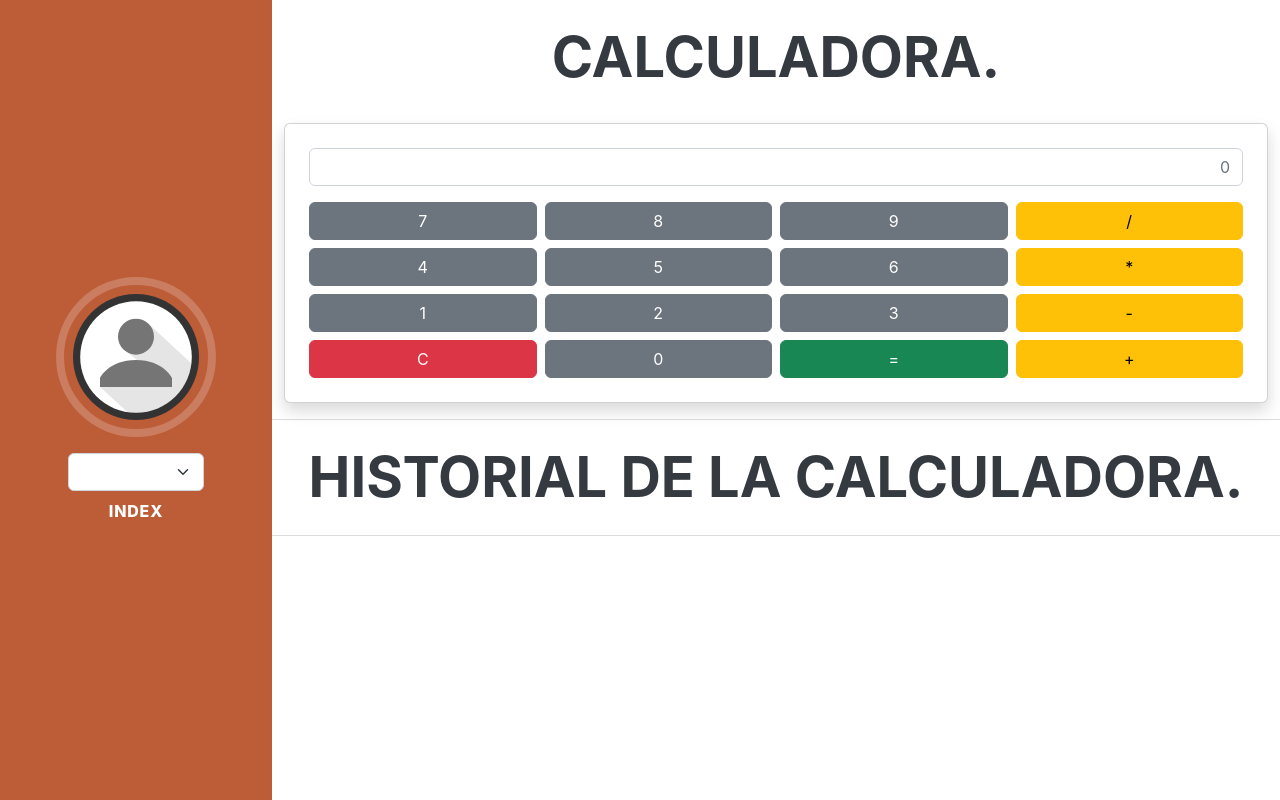
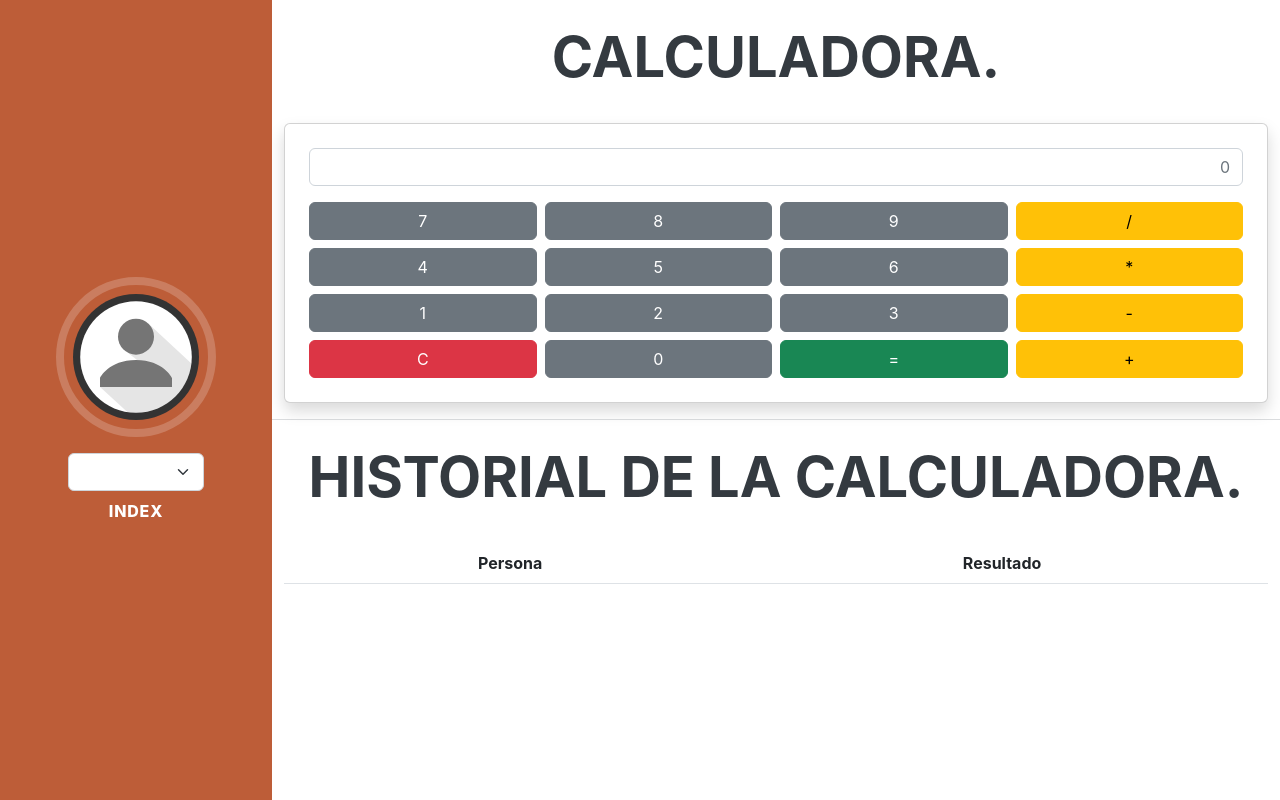
Before and after one commit to Josman127/AppInteractiva, a plain HTML site: page calculadora.html in a window 1280 px wide. Drawn offline with nearby package versions, Linux system fonts and the light colour scheme; a web font is replaced by a local one.

Commit message:
haciendo historial

```diff
--- a/calculadora.html
+++ b/calculadora.html
@@ -85,8 +85,24 @@
                     <h2>Historial de la calculadora.</h2>
                 </div>
             </div>
-        </section> <hr>
+        </section>
+        <section class="container rounded-3 mt-4 bg-gradient">
+            <div class="row">
+                <div class="col text-center">
+                    <table class="table">
+                        <thead>
+                            <tr>
+                                <th>Persona</th>
+                                <th>Resultado</th>
+                            </tr>
+                        </thead>
+                        <tbody id="body">
 
+                        </tbody>
+                    </table>
+                </div>
+            </div>
+        </section>
         <!-- Bootstrap core JS-->
         <script src="https://cdn.jsdelivr.net/npm/bootstrap@5.2.3/dist/js/bootstrap.bundle.min.js"></script>
         <!-- Js -->
--- a/js/micodigo.js
+++ b/js/micodigo.js
@@ -38,3 +38,12 @@ igual.addEventListener('click', () => {
         currentInput = '';
     }
 });
+
+
+// imprimir tabla
+
+function imprimirH(){
+    const body  =document.getElementById("body");
+
+
+}
```
